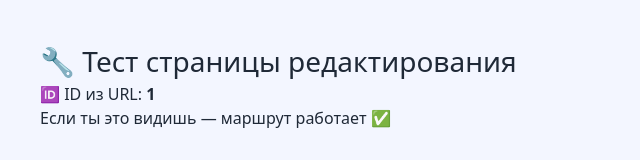
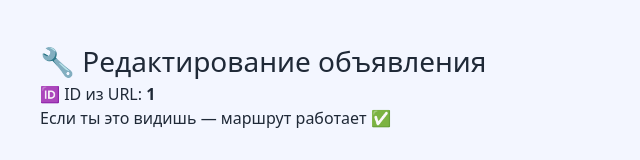
Before and after one commit to senenevar/domio-app, a Next.js app: page /edit/1 in a window 1280 px wide. Shown: the top 160 px of the page, without its empty margins (0-640 px from the left). Built offline with nearby package versions, Linux system fonts and the light colour scheme.

Commit message:
Update [id].tsx

```diff
--- a/pages/edit/[id].tsx
+++ b/pages/edit/[id].tsx
@@ -1,4 +1,5 @@
 
+import { GetServerSideProps } from 'next'
 import { useRouter } from 'next/router'
 
 export default function EditTestPage() {
@@ -6,9 +7,13 @@ export default function EditTestPage() {
 
   return (
     <div style={{ padding: 40 }}>
-      <h1 style={{ fontSize: 28 }}>🔧 Тест страницы редактирования</h1>
+      <h1 style={{ fontSize: 28 }}>🔧 Редактирование объявления</h1>
       <p>🆔 ID из URL: <strong>{id}</strong></p>
       <p>Если ты это видишь — маршрут работает ✅</p>
     </div>
   )
 }
+
+export const getServerSideProps: GetServerSideProps = async () => {
+  return { props: {} }
+}
```
